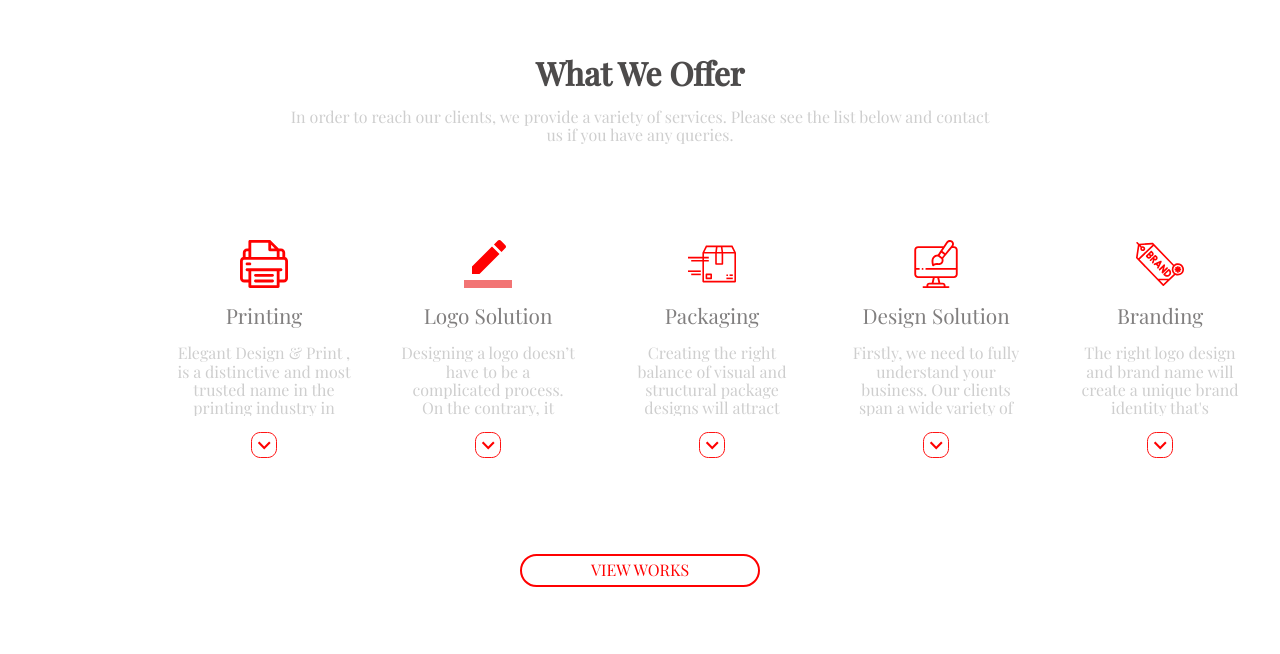
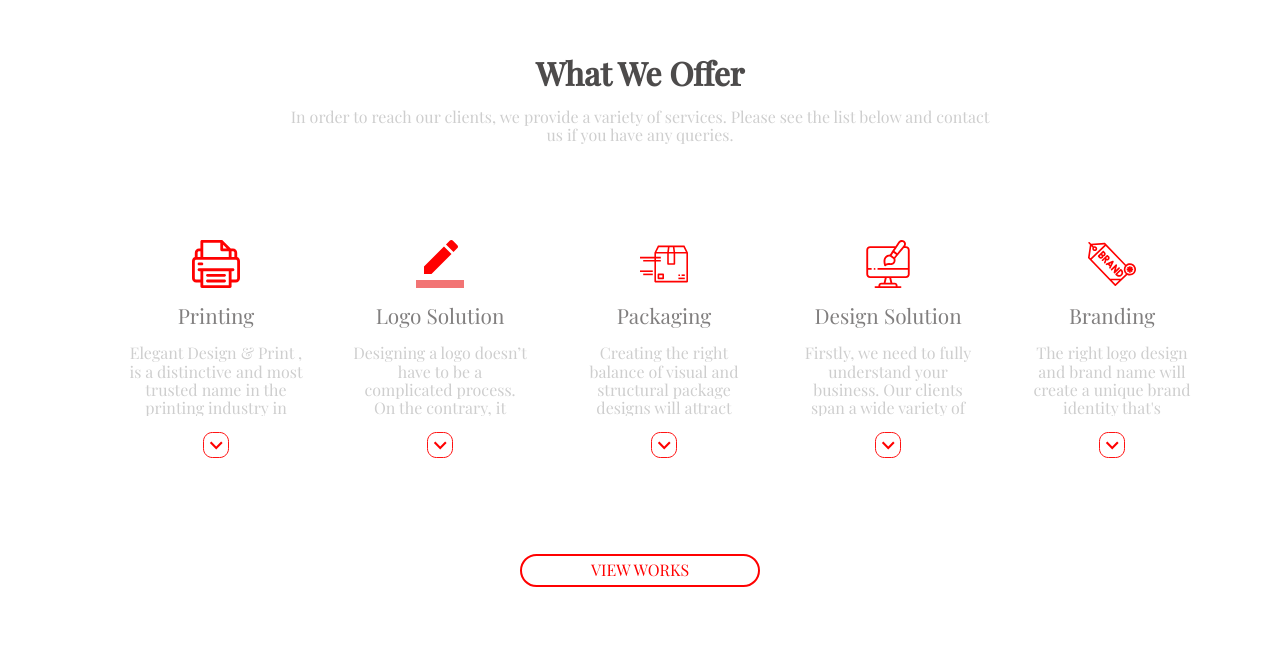
Before and after one commit to NardosAtnaw/Elegant, a PHP site: page / in a window 1280 px wide. Shown: the part 1338-1992 px from the top of the page. Run offline with PHP 8.4, Linux system fonts and the light colour scheme; data that the repository does not hold is empty.

Commit message:
alignment

```diff
--- a/css/style.css
+++ b/css/style.css
@@ -2737,6 +2737,7 @@ footer .footer-copyright .container div {
   .offer .container .drop-down {
     margin-top: 4rem;
     display: flex;
+    justify-content: center;
   }
   .offer .container .drop-down .cards .card {
     width: 11rem;
--- a/includes/db.php
+++ b/includes/db.php
@@ -1,6 +1,6 @@
 <?php
-// $connection = mysqli_connect('localhost','root','','design');
-$connection = mysqli_connect('localhost','elegantprintsolu_nardi','d^Nv5Z5lF7$t','elegantprintsolu_design');
+$connection = mysqli_connect('localhost','root','','design');
+// $connection = mysqli_connect('localhost','elegantprintsolu_nardi','d^Nv5Z5lF7$t','elegantprintsolu_design');
 
 
 if (!$connection) {
--- a/scss/style.scss
+++ b/scss/style.scss
@@ -1509,6 +1509,7 @@ footer {
       .drop-down {
         margin-top: 4rem;
         display:flex;
+        justify-content: center;
         .cards{
           .card{
             width: 11rem;
```
Also changed, not shown: 1 other file.
